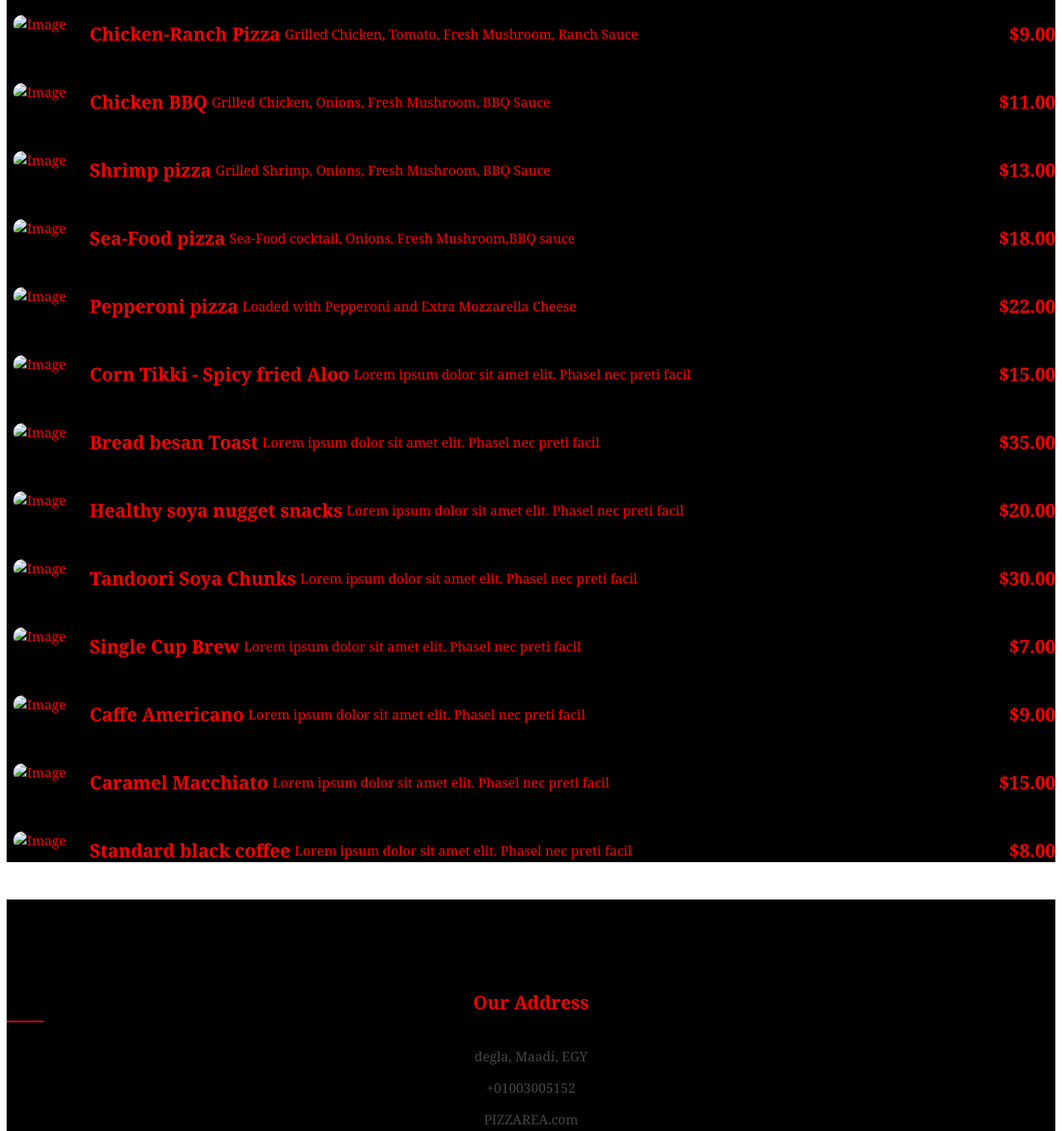
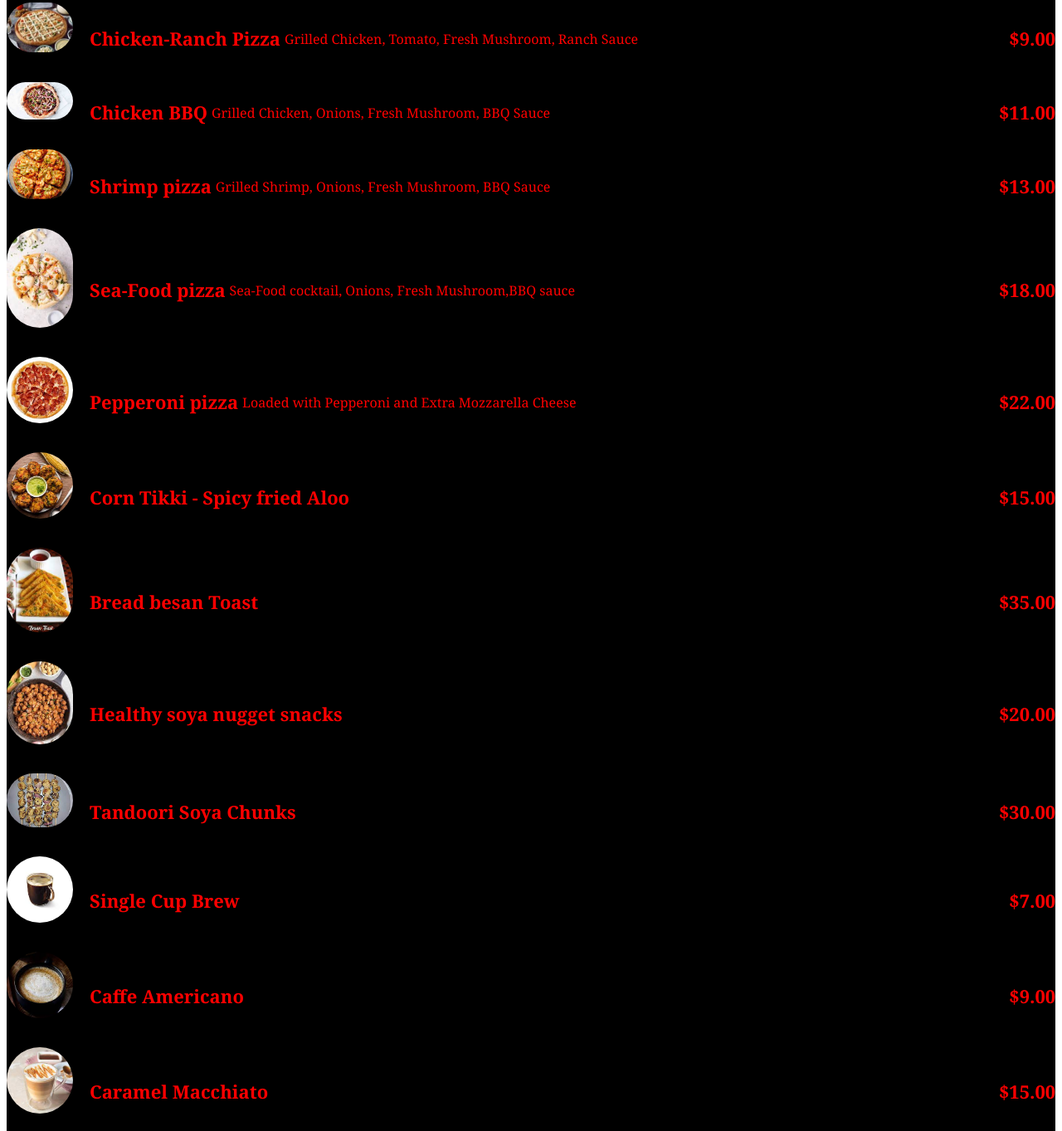
Before and after one commit to enani26/WEB-Restraunt, a plain HTML site: page HTML/menu.html in a window 1280 px wide. Shown: the part 1215-2578 px from the top of the page at 83% size. Drawn offline with nearby package versions, Linux system fonts and the light colour scheme.

Commit message:
not working(still)

```diff
--- a/HTML/menu.html
+++ b/HTML/menu.html
@@ -102,7 +102,7 @@
                         <div class="col-lg-7 col-md-12">
                             <div class="menu-item">
                                 <div class="menu-img">
-                                    <img src="IMAGES/pizza5.jpg" alt="Image">
+                                    <img src="../IMAGES/pizza5.jpg" alt="Image">
                                 </div>
                                 <div class="menu-text">
                                     <h3><span>Chicken-Ranch Pizza</span> <strong>$9.00</strong></h3>
@@ -111,7 +111,7 @@
                             </div>
                             <div class="menu-item">
                                 <div class="menu-img">
-                                    <img src="IMAGES/pizza6.jpg" alt="Image">
+                                    <img src="../IMAGES/pizza6.jpg" alt="Image">
                                 </div>
                                 <div class="menu-text">
                                     <h3><span>Chicken BBQ</span> <strong>$11.00</strong></h3>
@@ -120,7 +120,7 @@
                             </div>
                             <div class="menu-item">
                                 <div class="menu-img">
-                                    <img src="IMAGES/pizza7.jpg" alt="Image">
+                                    <img src="../IMAGES/pizza7.jpg" alt="Image">
                                 </div>
                                 <div class="menu-text">
                                     <h3><span>Shrimp pizza</span> <strong>$13.00</strong></h3>
@@ -129,7 +129,7 @@
                             </div>
                             <div class="menu-item">
                                 <div class="menu-img">
-                                    <img src="IMAGES/pizza8.jpg" alt="Image">
+                                    <img src="../IMAGES/pizza8.jpg" alt="Image">
                                 </div>
                                 <div class="menu-text">
                                     <h3><span>Sea-Food pizza</span> <strong>$18.00</strong></h3>
@@ -138,7 +138,7 @@
                             </div>
                             <div class="menu-item">
                                 <div class="menu-img">
-                                    <img src="IMAGES/pizza9.jpeg" alt="Image">
+                                    <img src="../IMAGES/pizza9.jpeg" alt="Image">
                                 </div>
                                 <div class="menu-text">
                                     <h3><span>Pepperoni pizza</span> <strong>$22.00</strong></h3>
@@ -154,38 +154,38 @@
                         <div class="col-lg-7 col-md-12">
                             <div class="menu-item">
                                 <div class="menu-img">
-                                    <img src="IMAGES/snacks1.jpg" alt="Image">
+                                    <img src="../IMAGES/snacks1.jpg" alt="Image">
                                 </div>
                                 <div class="menu-text">
                                     <h3><span>Corn Tikki - Spicy fried Aloo</span> <strong>$15.00</strong></h3>
-                                    <p>Lorem ipsum dolor sit amet elit. Phasel nec preti facil</p>
+
                                 </div>
                             </div>
                             <div class="menu-item">
                                 <div class="menu-img">
-                                    <img src="IMAGES/snacks2.jpg" alt="Image">
+                                    <img src="../IMAGES/snacks2.jpg" alt="Image">
                                 </div>
                                 <div class="menu-text">
                                     <h3><span>Bread besan Toast</span> <strong>$35.00</strong></h3>
-                                    <p>Lorem ipsum dolor sit amet elit. Phasel nec preti facil</p>
+
                                 </div>
                             </div>
                             <div class="menu-item">
                                 <div class="menu-img">
-                                    <img src="IMAGES/snacks3.jpg" alt="Image">
+                                    <img src="../IMAGES/snacks3.jpg" alt="Image">
                                 </div>
                                 <div class="menu-text">
                                     <h3><span>Healthy soya nugget snacks</span> <strong>$20.00</strong></h3>
-                                    <p>Lorem ipsum dolor sit amet elit. Phasel nec preti facil</p>
+
                                 </div>
                             </div>
                             <div class="menu-item">
                                 <div class="menu-img">
-                                    <img src="IMAGES/snacks4.jpg" alt="Image">
+                                    <img src="../IMAGES/snacks4.jpg" alt="Image">
                                 </div>
                                 <div class="menu-text">
                                     <h3><span>Tandoori Soya Chunks</span> <strong>$30.00</strong></h3>
-                                    <p>Lorem ipsum dolor sit amet elit. Phasel nec preti facil</p>
+
                                 </div>
                             </div>
 
@@ -196,38 +196,38 @@
                         <div class="col-lg-7 col-md-12">
                             <div class="menu-item">
                                 <div class="menu-img">
-                                    <img src="IMAGES/drink1.jpg" alt="Image">
+                                    <img src="../IMAGES/drink1.jpg" alt="Image">
                                 </div>
                                 <div class="menu-text">
                                     <h3><span>Single Cup Brew</span> <strong>$7.00</strong></h3>
-                                    <p>Lorem ipsum dolor sit amet elit. Phasel nec preti facil</p>
+
                                 </div>
                             </div>
                             <div class="menu-item">
                                 <div class="menu-img">
-                                    <img src="IMAGES/drinks 2.jpg" alt="Image">
+                                    <img src="../IMAGES/drinks2.jpg" alt="Image">
                                 </div>
                                 <div class="menu-text">
                                     <h3><span>Caffe Americano</span> <strong>$9.00</strong></h3>
-                                    <p>Lorem ipsum dolor sit amet elit. Phasel nec preti facil</p>
+
                                 </div>
                             </div>
                             <div class="menu-item">
                                 <div class="menu-img">
-                                    <img src="IMAGES/drinks3.jpg" alt="Image">
+                                    <img src="../IMAGES/drinks3.jpg" alt="Image">
                                 </div>
                                 <div class="menu-text">
                                     <h3><span>Caramel Macchiato</span> <strong>$15.00</strong></h3>
-                                    <p>Lorem ipsum dolor sit amet elit. Phasel nec preti facil</p>
+
                                 </div>
                             </div>
                             <div class="menu-item">
                                 <div class="menu-img">
-                                    <img src="IMAGES/drink4.jpg" alt="Image">
+                                    <img src="../IMAGES/drink4.jpg" alt="Image">
                                 </div>
                                 <div class="menu-text">
                                     <h3><span>Standard black coffee</span> <strong>$8.00</strong></h3>
-                                    <p>Lorem ipsum dolor sit amet elit. Phasel nec preti facil</p>
+
                                 </div>
 
                             </div>
```
Also changed, not shown: HTML/About.html (+1 -0 lines), HTML/checkout.html (added, +12 -0 lines), HTML/contacts.html (+1 -1 lines), index.html (+3 -2 lines), CSS/checkout.css (added), IMAGES/drinks2.jpg (renamed from IMAGES/drinks 2.jpg).
